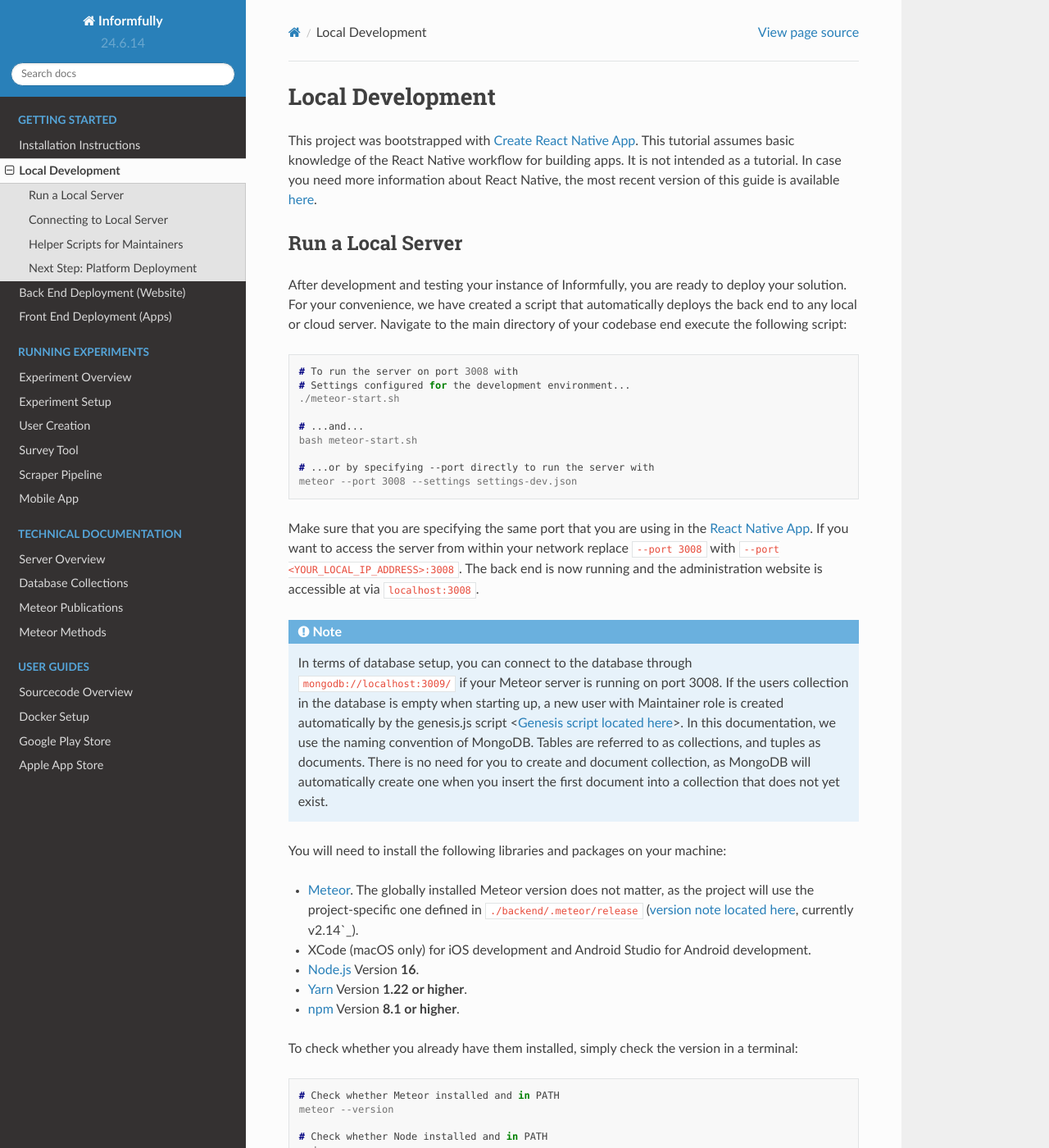
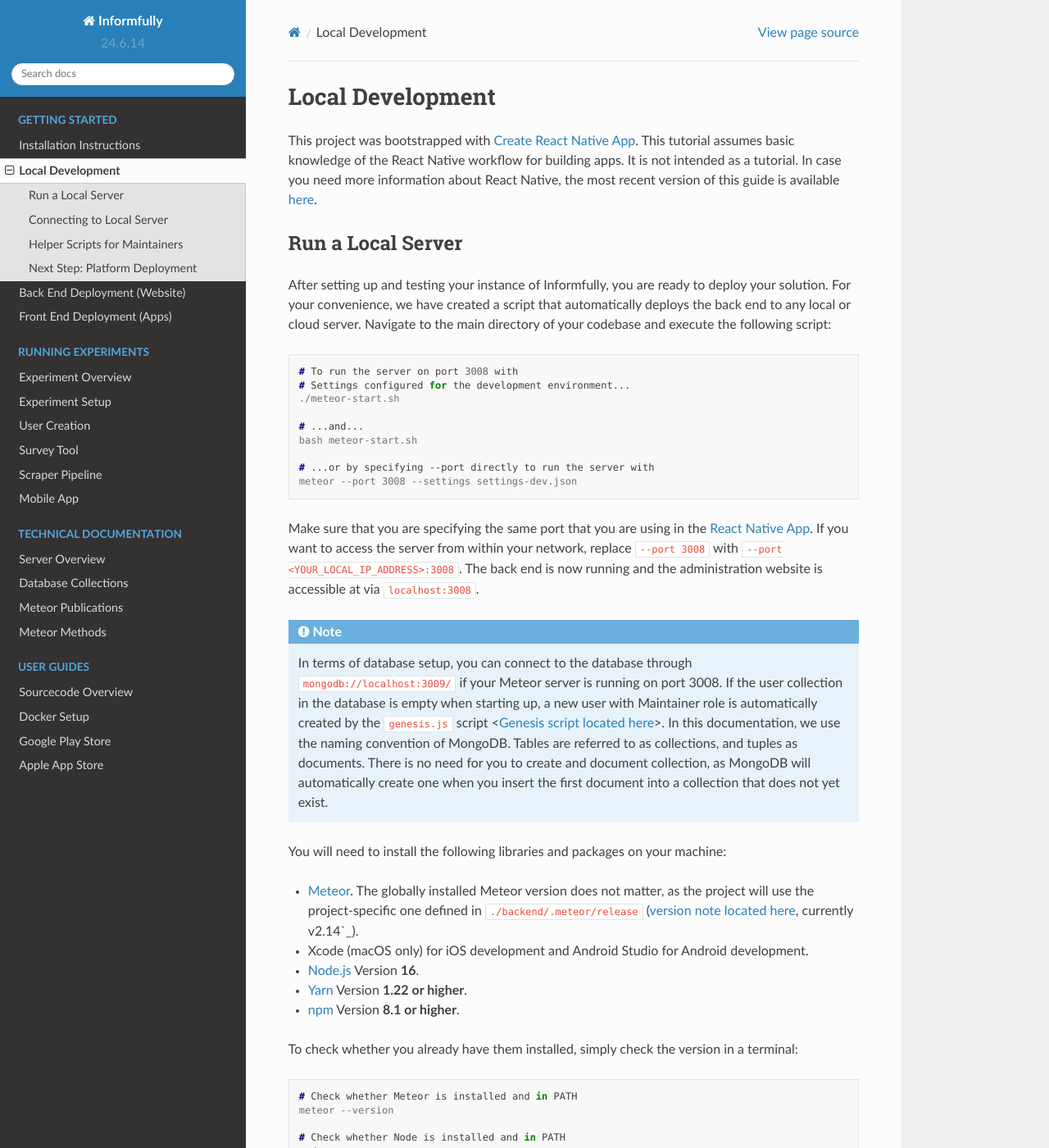
Before and after one commit to Informfully/Documentation, a Sphinx documentation site: the page built from docs/source/development.rst, in a window 1280 px wide and 1400 px high. Shown: the whole window at 82% size. Built offline with Sphinx 7.4.7 and the Read the Docs theme 2.0.0, drawn with Linux system fonts in a browser that asks for light colours; some of the changed text lies outside the part shown.

```diff
--- a/docs/source/development.rst
+++ b/docs/source/development.rst
@@ -9,9 +9,9 @@ In case you need more information about React Native, the most recent version of
 Run a Local Server
 --------------------------
 
-After development and testing your instance of Informfully, you are ready to deploy your solution.
+After setting up and testing your instance of Informfully, you are ready to deploy your solution.
 For your convenience, we have created a script that automatically deploys the back end to any local or cloud server.
-Navigate to the main directory of your codebase end execute the following script:
+Navigate to the main directory of your codebase and execute the following script:
 
 .. code-block:: console
 
@@ -26,20 +26,20 @@ Navigate to the main directory of your codebase end execute the following script
     meteor --port 3008 --settings settings-dev.json
 
 Make sure that you are specifying the same port that you are using in the `React Native App <https://github.com/Informfully/Platform/blob/main/frontend/App.js>`_.
-If you want to access the server from within your network replace ``--port 3008`` with ``--port <YOUR_LOCAL_IP_ADDRESS>:3008``.
+If you want to access the server from within your network, replace ``--port 3008`` with ``--port <YOUR_LOCAL_IP_ADDRESS>:3008``.
 The back end is now running and the administration website is accessible at via ``localhost:3008``.
 
 .. note::
 
     In terms of database setup, you can connect to the database through ``mongodb://localhost:3009/`` if your Meteor server is running on port 3008.
-    If the users collection in the database is empty when starting up, a new user with Maintainer role is created automatically by the genesis.js script <`Genesis script located here <https://informfully.readthedocs.io/en/latest/genesis.html>`_>.
+    If the user collection in the database is empty when starting up, a new user with Maintainer role is automatically created by the ``genesis.js`` script <`Genesis script located here <https://informfully.readthedocs.io/en/latest/genesis.html>`_>.
     In this documentation, we use the naming convention of MongoDB. Tables are referred to as collections, and tuples as documents.
     There is no need for you to create and document collection, as MongoDB will automatically create one when you insert the first document into a collection that does not yet exist.
 
 You will need to install the following libraries and packages on your machine:
 
 * `Meteor <https://docs.meteor.com/install.html>`_. The globally installed Meteor version does not matter, as the project will use the project-specific one defined in ``./backend/.meteor/release`` (`version note located here <https://github.com/Informfully/Platform/blob/main/backend/.meteor/release>`_, currently v2.14`_).
-* XCode (macOS only) for iOS development and Android Studio for Android development.
+* Xcode (macOS only) for iOS development and Android Studio for Android development.
 * `Node.js <https://nodejs.org/>`_ Version **16**.
 * `Yarn <https://classic.yarnpkg.com/lang/en/docs/install/>`_ Version **1.22 or higher**.
 * `npm <https://docs.npmjs.com/downloading-and-installing-node-js-and-npm>`_ Version **8.1 or higher**.
@@ -48,19 +48,19 @@ To check whether you already have them installed, simply check the version in a
 
 .. code-block:: console
 
-    # Check whether Meteor installed and in PATH
+    # Check whether Meteor is installed and in PATH
     meteor --version
 
-    # Check whether Node installed and in PATH
+    # Check whether Node is installed and in PATH
     node -v
 
-    # Check whether npm installed and in PATH
+    # Check whether npm is installed and in PATH
     npm -v
 
-    # Check whether yarn installed and in PATH
+    # Check whether yarn is installed and in PATH
     yarn --version
 
-Also, do not forget that it is best if your development and production environment have the same package versions (meaning that the libraries on the deployment server for the `website and back end <https://informfully.readthedocs.io/en/latest/deployment.html>`_ and `Docker container setup <https://informfully.readthedocs.io/en/latest/docker.html>`_ should also be updated).
+Also, do not forget that it is best if your development and production environments have the same package versions (meaning that the libraries on the deployment server for the `website and back end <https://informfully.readthedocs.io/en/latest/deployment.html>`_ and `Docker container setup <https://informfully.readthedocs.io/en/latest/docker.html>`_ should also be updated).
 
 Connecting to Local Server
 --------------------------
@@ -78,7 +78,7 @@ After you have set the ``SERVER`` constant, you can do the following to start th
 
 .. code-block:: console
 
-    # Go to front end directory
+    # Go to the frontend directory
     cd frontend
 
     # Install all packages
@@ -92,7 +92,7 @@ After you have set the ``SERVER`` constant, you can do the following to start th
     **Important** ``npx`` comes with ``npm`` and hence with ``Node.js``. ``npm`` will automatically fetch ``Expo``. If prompted, install ``npx`` and/or ``expo`` as required.
 
 Afterwards, you can scan the QR code that will show up, if you want to test the app on a physical device (recommended).
-Or you can connect to a device emulator (e.g., Android Studio or XCode).
+Or you can connect to a device emulator (e.g., Android Studio or Xcode).
 
 .. image:: img/meteor_bundle.png
    :width: 700
```
Also changed, not shown: other parts of docs/source/development.rst (+6 -6 lines), README.md (+1 -1 lines), docs/source/deployment.rst (+8 -8 lines), docs/source/index.rst (+10 -10 lines), docs/source/install.rst (+5 -5 lines), docs/source/native.rst (+7 -7 lines).
